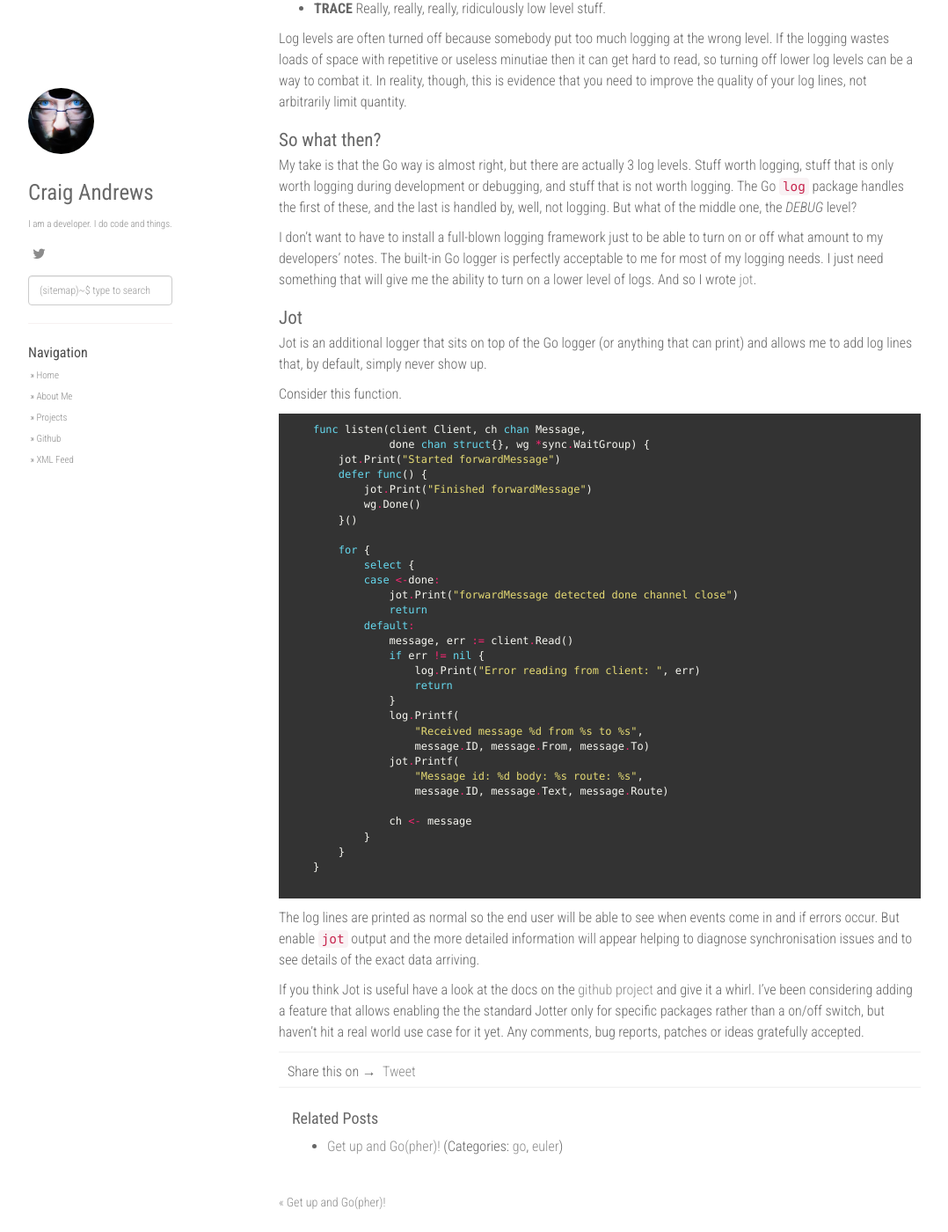
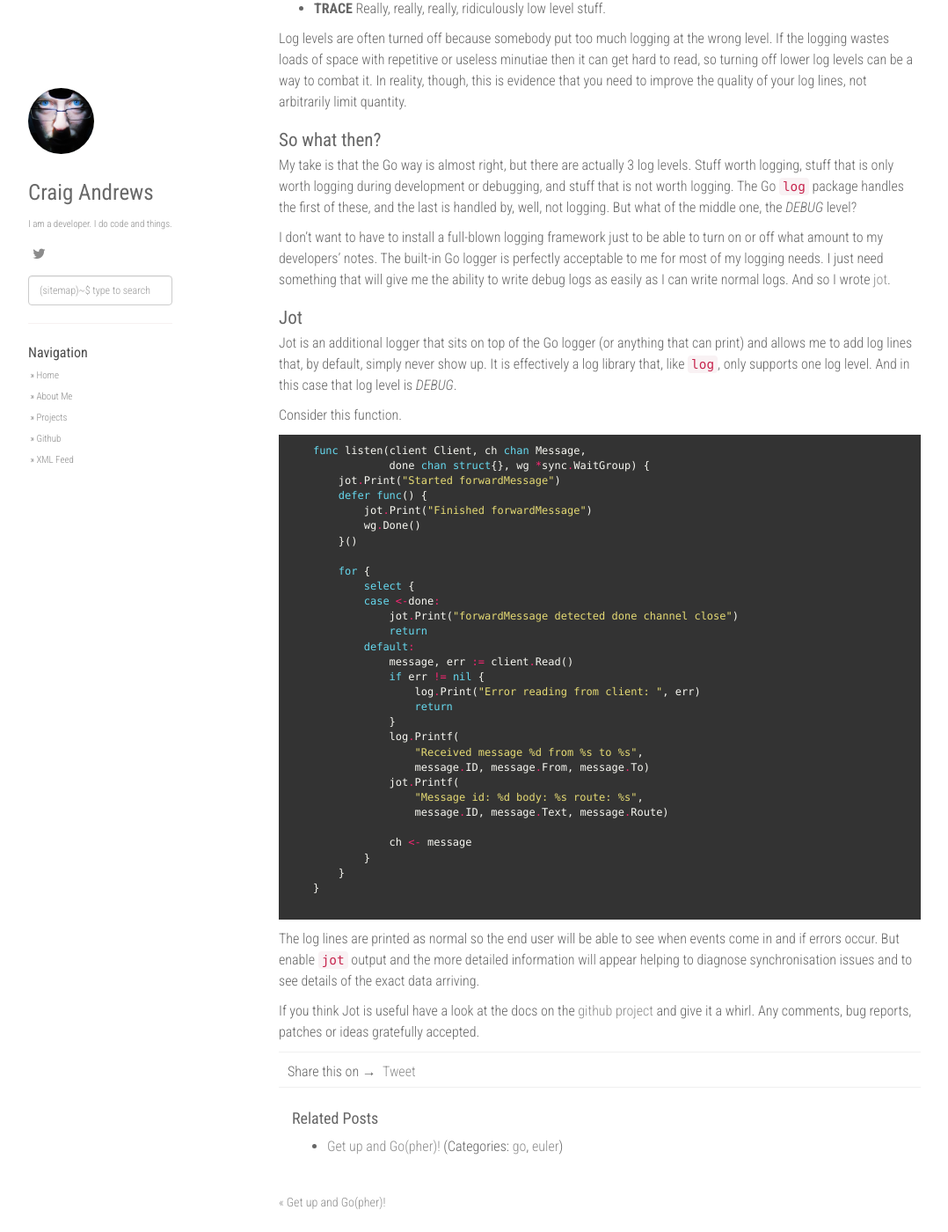
Before and after one commit to doozr/doozr.github.io, a Jekyll site: the page built from _posts/2016-09-14-log-for-logs-sake.md, in a window 1280 px wide and 1400 px high, scrolled down 525 px. Shown: the whole window at 88% size, without its empty margins (53-1131 px from the left). Built offline with Jekyll 4.4.1, drawn with Linux system fonts in a browser that asks for light colours; nearby versions of some CDN libraries; comment, search, counter and statistics services are not loaded.

Commit message:
Little more explanation

```diff
--- a/_posts/2016-09-14-log-for-logs-sake.md
+++ b/_posts/2016-09-14-log-for-logs-sake.md
@@ -48,14 +48,15 @@ middle one, the *DEBUG* level?
 I don't want to have to install a full-blown logging framework just to be able
 to turn on or off what amount to my developers' notes. The built-in Go logger is
 perfectly acceptable to me for most of my logging needs. I just need something
-that will give me the ability to turn on a lower level of logs. And so I wrote
-[jot](http://github.com/doozr/jot).
+that will give me the ability to write debug logs as easily as I can write
+normal logs. And so I wrote [jot](http://github.com/doozr/jot).
 
 ## Jot
 
 Jot is an additional logger that sits on top of the Go logger (or anything that
 can print) and allows me to add log lines that, by default, simply never show
-up.
+up. It is effectively a log library that, like `log`, only supports one log
+level. And in this case that log level is *DEBUG*.
 
 Consider this function.
 
@@ -98,7 +99,5 @@ detailed information will appear helping to diagnose synchronisation issues and
 to see details of the exact data arriving.
 
 If you think Jot is useful have a look at the docs on the [github
-project](http://github.com/doozr/jot) and give it a whirl. I've been considering
-adding a feature that allows enabling the the standard Jotter only for specific
-packages rather than a on/off switch, but haven't hit a real world use case for
-it yet. Any comments, bug reports, patches or ideas gratefully accepted.
+project](http://github.com/doozr/jot) and give it a whirl. Any comments, bug
+reports, patches or ideas gratefully accepted.
```
